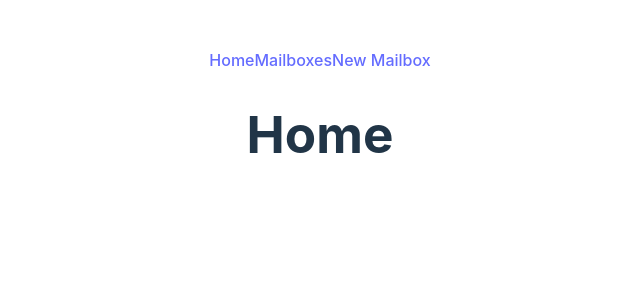
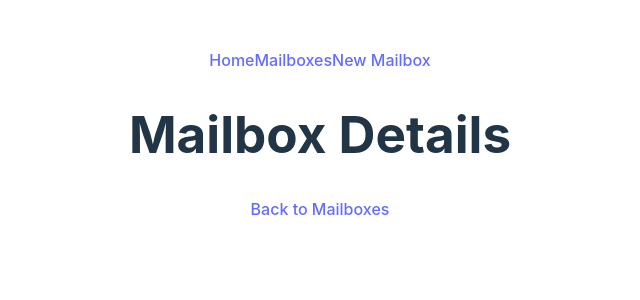
Before and after one commit to ryandeist/react-router-dom-lab, a React (Vite) app: page /mailboxes/1 in a window 1280 px wide. Shown: the top 300 px of the page, without its empty margins (352-992 px from the left). Built offline with nearby package versions, Linux system fonts and the light colour scheme.

Commit message:
Routes Linked

```diff
--- a/src/App.jsx
+++ b/src/App.jsx
@@ -1,12 +1,30 @@
 import './App.css';
 import NavBar from './components/NavBar/NavBar';
+import MailboxList from './components/MailboxList/MailboxList';
+import MailboxForm from './components/MailboxForm/MailboxForm';
+import MailboxDetails from './components/MailboxDetails/MailboxDetails';
+import { Route, Routes } from 'react-router';
+import { useState } from 'react';
 
 const App = () => {
+  const [mailboxes, setMailboxes] = useState([]);
+
+  const addMailbox = (newMailboxData) => {
+    newMailboxData._id = mailboxes.length + 1;
+    setMailboxes([...mailboxes, newMailboxData]);
+  }
+
   return (
     <>
-    <NavBar />
-    <main>
-      <h1>Home</h1>
+      <NavBar />
+      <main>
+        <Routes>
+          <Route path="/" element={<main><h1>Post Office</h1></main>} />
+          <Route path="/mailboxes" element={<MailboxList />} />
+          <Route path="/new-mailbox" element={<MailboxForm />} />
+          <Route path="/mailboxes/:mailboxId" element={<MailboxDetails />} />
+          <Route path="*" element={<main><h1>Not Found</h1></main>} />
+        </Routes>
       </main>
     </>
   )
--- a/src/components/MailboxDetails/MailboxDetails.jsx
+++ b/src/components/MailboxDetails/MailboxDetails.jsx
@@ -0,0 +1,12 @@
+import { Link } from 'react-router';
+
+const MailboxDetails = () => {
+    return (
+        <main>
+            <h1>Mailbox Details</h1>
+            <Link to="/mailboxes">Back to Mailboxes</Link>
+        </main>
+    )
+}
+
+export default MailboxDetails
--- a/src/components/MailboxForm/MailboxForm.jsx
+++ b/src/components/MailboxForm/MailboxForm.jsx
@@ -0,0 +1,11 @@
+import { Link } from 'react-router';
+
+const MailboxForm = () => {
+    return (
+        <main>
+            <h1>Form</h1>
+        </main>
+    )
+}
+
+export default MailboxForm
--- a/src/components/MailboxList/MailboxList.jsx
+++ b/src/components/MailboxList/MailboxList.jsx
@@ -0,0 +1,12 @@
+import { Link } from 'react-router';
+
+const MailboxList = () => {
+    return (
+        <main>
+            <h1>Mailboxes</h1>
+            <Link to="/new-mailbox">New Mailbox</Link>
+        </main>
+    )
+}
+
+export default MailboxList;
```
